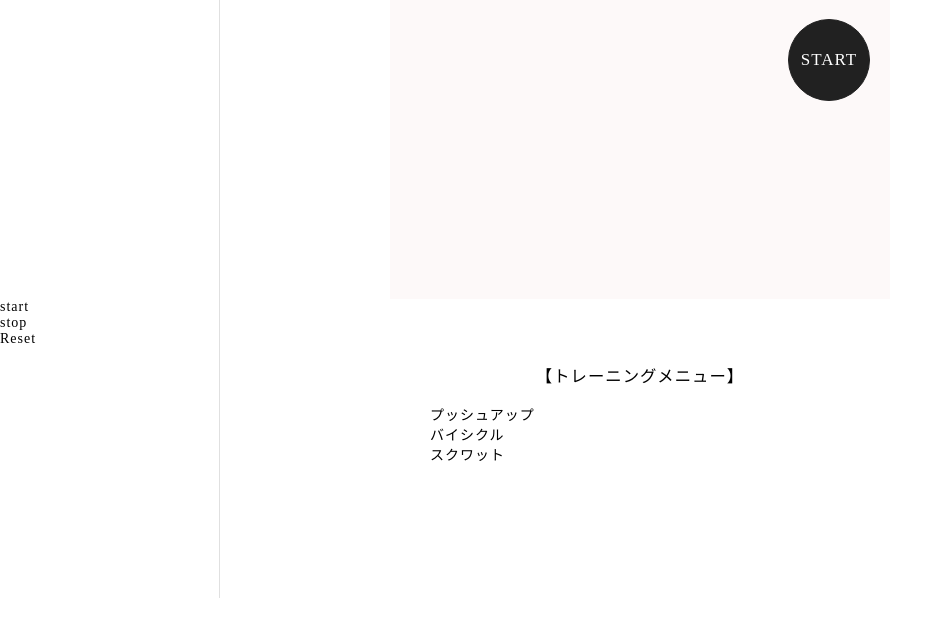
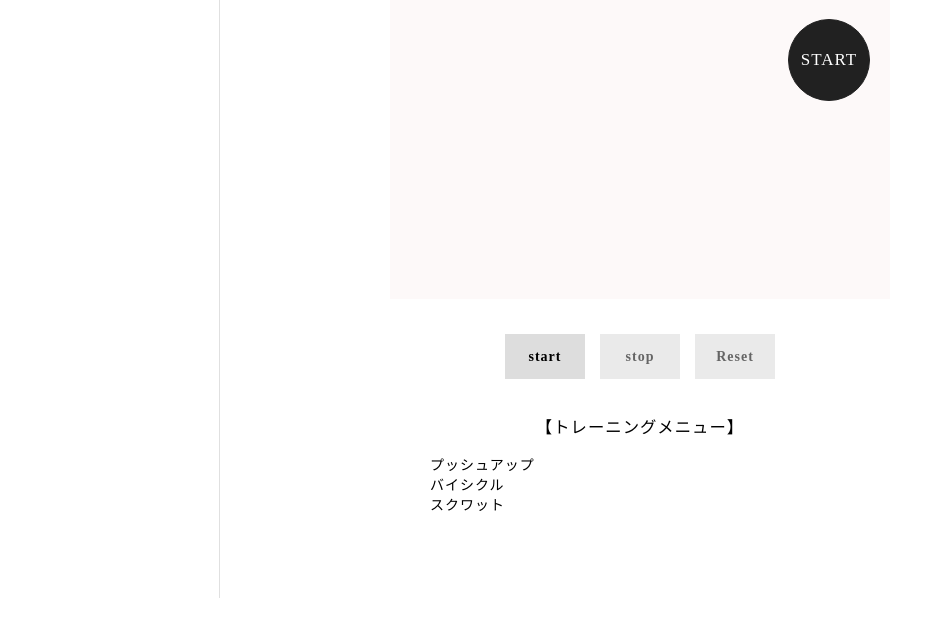
Before and after one commit to pixcelo/workout, a PHP site: page / in a window 1280 px wide. Shown: the part 202-836 px from the top of the page, without its empty margins (0-933 px from the left). Run offline with PHP 8.4, Linux system fonts and the light colour scheme.

Commit message:
html修正

```diff
--- a/assets/css/style.css
+++ b/assets/css/style.css
@@ -91,7 +91,7 @@ body {
   list-style: none;
 }
 
-/* timer */
+/* start timer */
 .circle {
   width: 80px;
   height: 80px;
@@ -111,3 +111,37 @@ body {
   display: none;
   font-size: 20px;
 }
+
+/* count timer */
+.timeContainer {
+  margin: 20px auto;
+  width: 270px;
+  background: #fff;
+  padding: 15px;
+  text-align: center;
+}
+
+#timer {
+  width: 100px;
+  height: 100px;
+  border-radius: 50%;
+}
+
+.btn {
+  width: 80px;
+  height: 45px;
+  line-height: 45px;
+  background: #ddd;
+  font-weight: bold;
+  cursor: pointer;
+  user-select: none;
+}
+
+.controls {
+  display: flex;
+  justify-content: space-between;
+}
+
+.inactive {
+  opacity: 0.6;
+}
--- a/index.php
+++ b/index.php
@@ -4,7 +4,7 @@
   <meta charset="UTF-8">
   <meta name="viewport" content="width=device-width, initial-scale=1.0">
   <link rel="stylesheet" href="assets/css/style.css">
-  <script src="assets/js/script.js"></script>
+
   <title>WORK OUT</title>
 </head>
 <body>
@@ -36,10 +36,12 @@
           <div class="circle" id="count"></div>
           <div class="circle none" id="timer">00:00</div>
       </div>
-      <div class="controls">
-        <div class="btn" id="start">start</div>
-        <div class="btn" id="stop">stop</div>
-        <div class="btn" id="reset">Reset</div>
+      <div class="timeContainer">
+        <div class="controls">
+          <div class="btn" id="start">start</div>
+          <div class="btn" id="stop">stop</div>
+          <div class="btn" id="reset">Reset</div>
+        </div>
       </div>
       <div class="menuContainer">
           <h3>【トレーニングメニュー】</h2>
@@ -53,5 +55,6 @@
 
   </div>
 
+  <script src="assets/js/script.js"></script>
 </body>
 </html>
```
Also changed, not shown: assets/js/script.js (+74 -1 lines).
